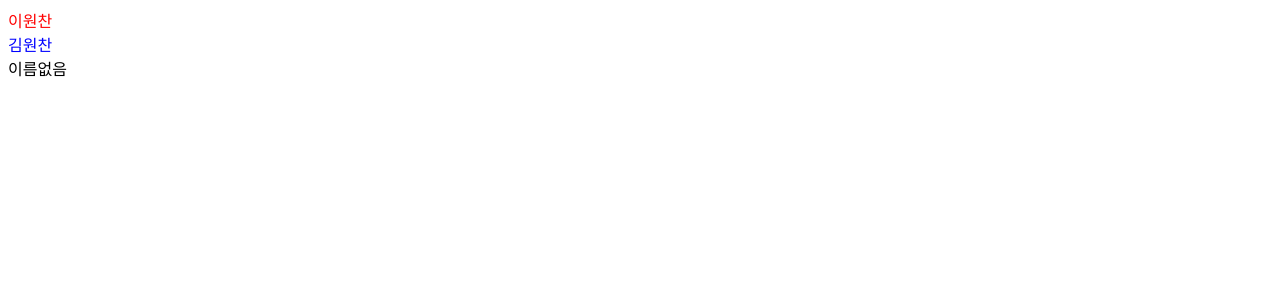
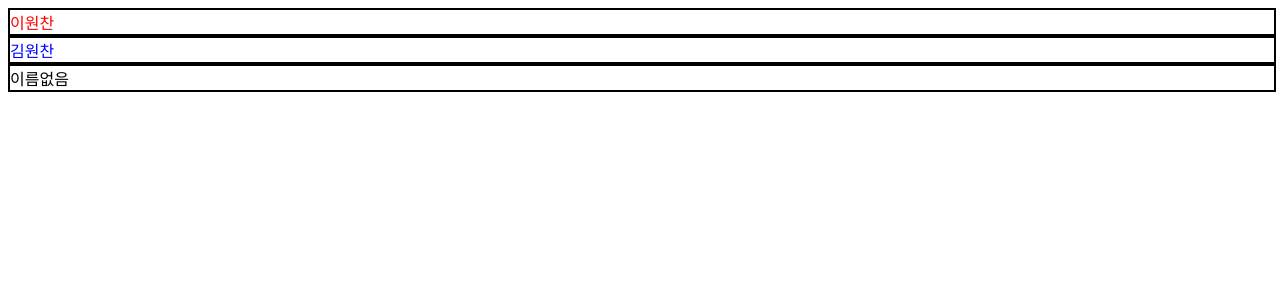
Before and after one commit to Leewonchan14/Ts_Practice, a React (Vite) app: page / in a window 1280 px wide. Shown: the top 300 px of the page. Built offline with nearby package versions, Linux system fonts and the light colour scheme.

Commit message:
feat: Wrapper 로 children 같은 props (React.ReactNode 로 받기)

```diff
--- a/src/Hello.tsx
+++ b/src/Hello.tsx
@@ -1,10 +1,16 @@
+import Wrapper from "./Wrapper.tsx";
+
 interface HelloProps {
   name?: string;
   color?: string;
 }
 
 const Hello = ({ name, color }: HelloProps) => {
-  return <div style={{ color: color }}>{name}</div>;
+  return (
+    <Wrapper>
+      <div style={{ color: color }}>{name}</div>
+    </Wrapper>
+  );
 };
 
 Hello.defaultProps = {
--- /dev/null
+++ b/src/Wrapper.tsx
@@ -0,0 +1,16 @@
+import React from "react";
+
+interface WrapperProps {
+  children: React.ReactNode;
+}
+
+const Wrapper = ({ children }: WrapperProps) => {
+  const wrapperStyle = {
+    width: "100%",
+    border: "2px solid black",
+  };
+
+  return <div style={wrapperStyle}>{children}</div>;
+};
+
+export default Wrapper;
```
